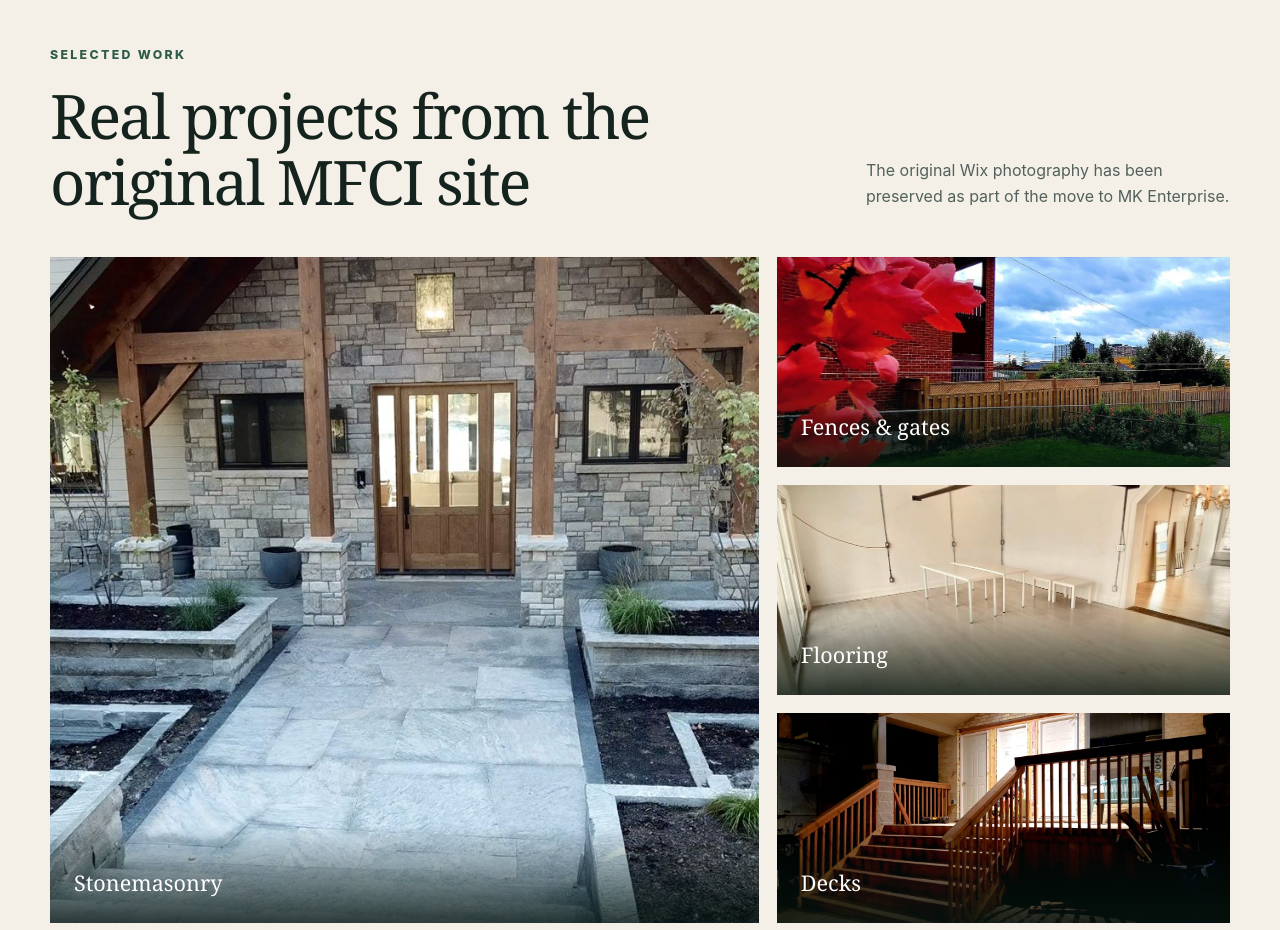
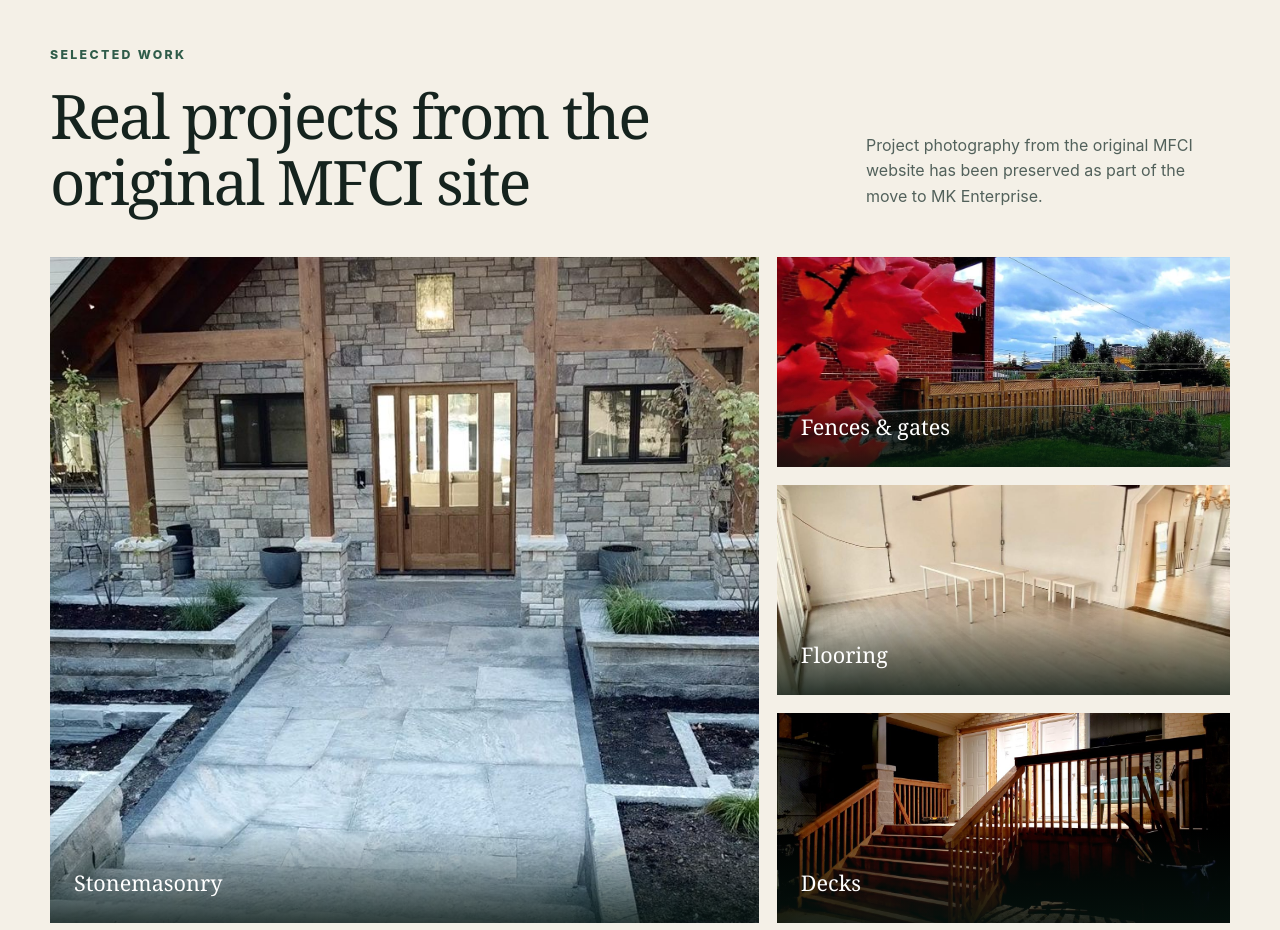
Before and after one commit to Footematt/mfci-command-center, a website: page public-site/index.html in a window 1280 px wide. Shown: the part 2860-3790 px from the top of the page. Drawn offline with Linux system fonts and the light colour scheme.

Commit message:
Remove Wix reference from public site

```diff
--- a/public-site/index.html
+++ b/public-site/index.html
@@ -166,7 +166,7 @@
               <p class="eyebrow dark">Selected work</p>
               <h2>Real projects from the original MFCI site</h2>
             </div>
-            <p>The original Wix photography has been preserved as part of the move to MK Enterprise.</p>
+            <p>Project photography from the original MFCI website has been preserved as part of the move to MK Enterprise.</p>
           </div>
           <div class="work-grid">
             <figure class="work-main">
```
